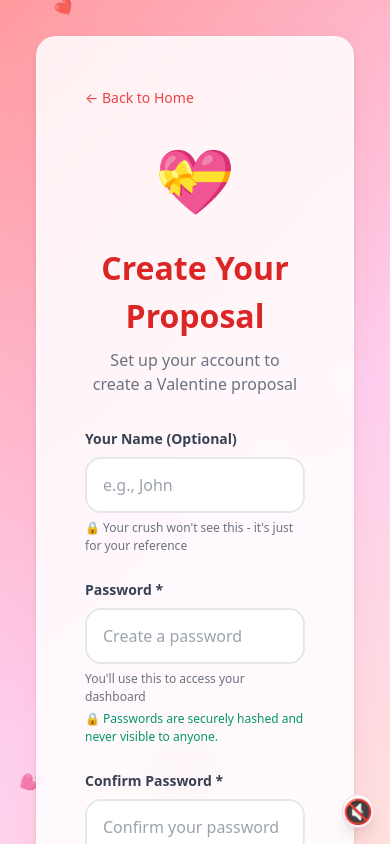
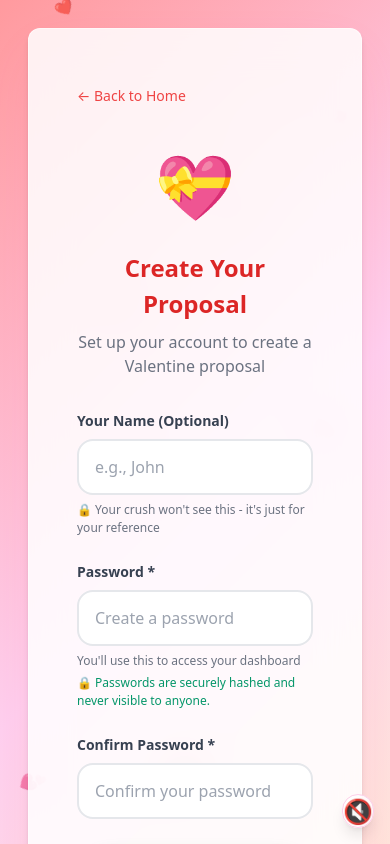
Before and after one commit to justinsaju21/valentines-day-fun-project, a Next.js app: page /create in a window 390 px wide. Shown: the top 844 px of the page. Built offline with nearby package versions, Linux system fonts and the light colour scheme.

Commit message:
Optimize customize page for mobile responsiveness

```diff
--- a/src/app/customize/[refId]/page.tsx
+++ b/src/app/customize/[refId]/page.tsx
@@ -198,7 +198,7 @@ export default function CustomizePage() {
                         </div>
                     )}
 
-                    <div style={{ display: "grid", gridTemplateColumns: "1fr 1fr", gap: "32px" }}>
+                    <div className="customize-grid">
                         {/* Left Column */}
                         <div style={{ display: "flex", flexDirection: "column", gap: "24px" }}>
                             <div>
--- a/src/app/globals.css
+++ b/src/app/globals.css
@@ -370,20 +370,78 @@ body {
 }
 
 /* ===== RESPONSIVE ===== */
+
+/* Customize page grid */
+.customize-grid {
+  display: grid;
+  grid-template-columns: 1fr 1fr;
+  gap: 32px;
+}
+
+@media (max-width: 768px) {
+  .customize-grid {
+    grid-template-columns: 1fr;
+    gap: 24px;
+  }
+}
+
 @media (max-width: 640px) {
   .glass-card {
-    margin: 16px;
-    padding: 24px;
-    border-radius: 20px;
+    margin: 12px;
+    padding: 20px;
+    border-radius: 16px;
   }
 
   .btn-primary,
   .btn-secondary {
     padding: 14px 24px;
     font-size: 16px;
+    width: 100%;
   }
 
   .input-field {
     padding: 14px 16px;
+    font-size: 16px;
+    /* Prevents zoom on iOS */
+  }
+
+  .theme-option {
+    padding: 16px 12px;
+  }
+
+  .theme-option div:first-child {
+    font-size: 14px !important;
+  }
+
+  .theme-option div:last-child {
+    font-size: 11px !important;
+  }
+
+  /* Stack buttons vertically on mobile */
+  .customize-grid {
+    gap: 20px;
+  }
+
+  /* Improve touch targets */
+  .link-back {
+    padding: 8px 0;
+    display: inline-block;
+  }
+
+  /* Header adjustments */
+  h1 {
+    font-size: 24px !important;
   }
 }
+
+@media (max-width: 480px) {
+  .glass-card {
+    margin: 8px;
+    padding: 16px;
+    border-radius: 12px;
+  }
+
+  .theme-option {
+    padding: 12px 10px;
+  }
+}
```
